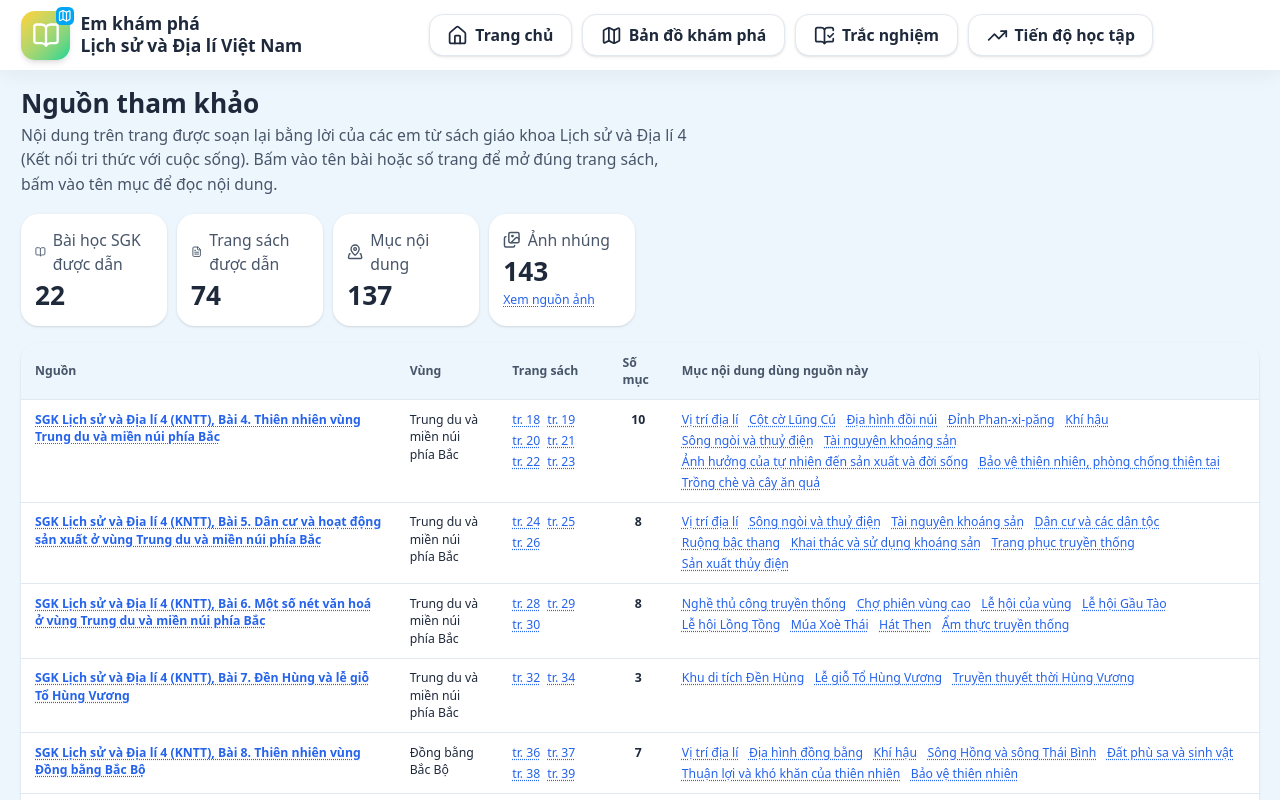
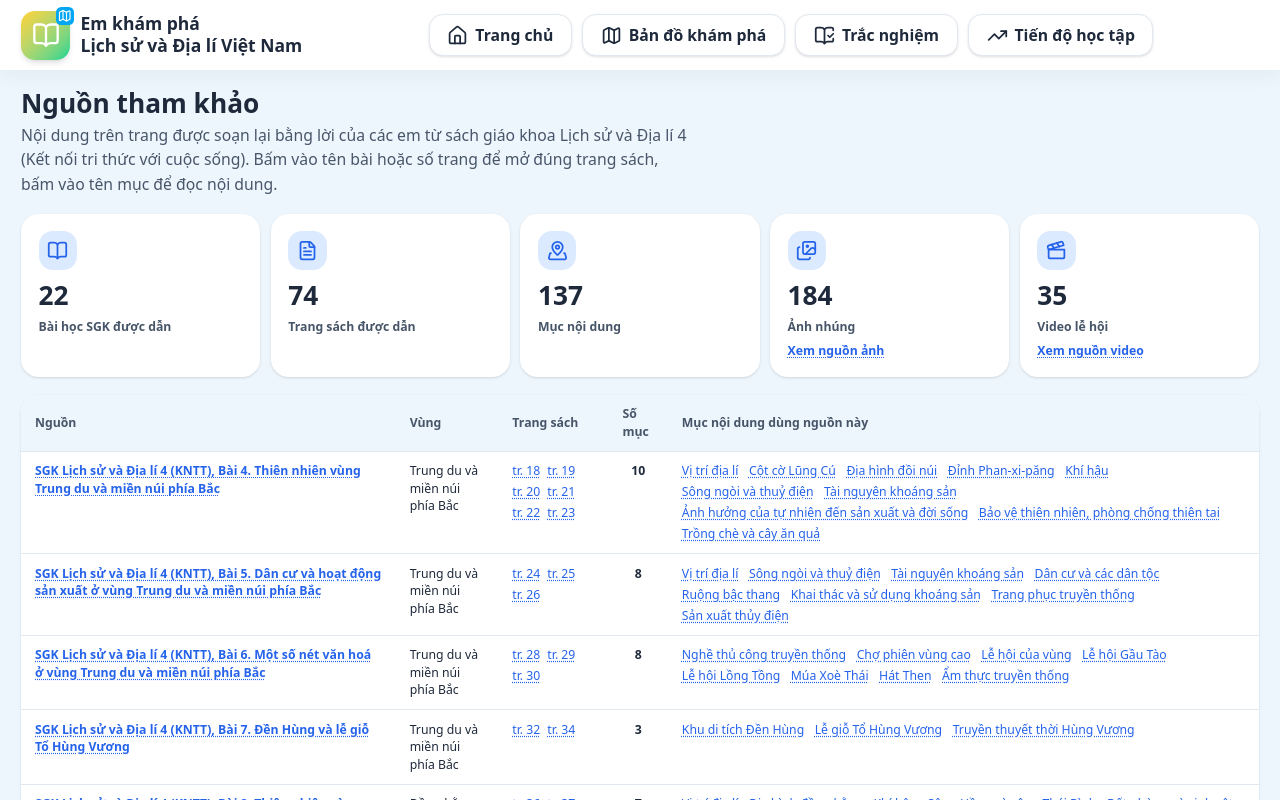
Before and after one commit to lehunghxt/LichSuDiaLy, a React (Vite) app: page /nguon-tham-khao in a window 1280 px wide. Shown: the top 800 px of the page. Built offline with nearby package versions, Linux system fonts and the light colour scheme.

Commit message:
style: thẻ số liệu trang Nguồn tham khảo cùng kiểu trang Tiến độ; đếm cả ảnh cây trồng, thêm số video lễ hội
Co-Authored-By: Claude Opus 5.5 <noreply@anthropic.com>
Claude-Session: https://claude.ai/code/session_012f4xp7XG1XzUronaMgvLxb

```diff
--- a/src/pages/sources/SourcesPage.tsx
+++ b/src/pages/sources/SourcesPage.tsx
@@ -1,12 +1,14 @@
-import { BookOpen, FileText, Images, MapPinned } from 'lucide-react'
+import { BookOpen, Clapperboard, FileText, Images, MapPinned, type LucideIcon } from 'lucide-react'
 import { useEffect, useState, type ReactNode } from 'react'
 import { Link } from 'react-router'
 import { EmptyState, LoadingState } from '../../components/ui/states'
 import { repository } from '../../features/content'
 import { imageLibrary } from '../../features/images'
+import { loadProduce } from '../../features/produce'
 import { collectSources, type SourceRow } from '../../features/sources'
+import { loadFestivalVideos } from '../../features/videos'
 import { SGK_URL, sgkPageUrl } from '../../lib/sources'
-import { GRID } from '../../components/ui/grid'
+import { GRID_FILL } from '../../components/ui/grid'
 
 const external = { target: '_blank', rel: 'noopener noreferrer' } as const
 const link = 'text-primary underline decoration-dotted underline-offset-2 hover:text-primary-dark'
@@ -15,6 +17,7 @@ interface SourcesData {
   rows: SourceRow[]
   itemCount: number
   imageCount: number
+  videoCount: number
 }
 
 async function loadSources(): Promise<SourcesData> {
@@ -24,11 +27,23 @@ async function loadSources(): Promise<SourcesData> {
     const content = contents[i]
     return content ? [{ regionId: r.id, regionName: r.name, items: content.items }] : []
   })
-  const images = await imageLibrary.loadAll().catch(() => [])
+  // ảnh địa danh + ảnh cây trồng, video lễ hội: phần thêm, lỗi tải thì tính là 0
+  const [images, cropImages, videos] = await Promise.all([
+    imageLibrary.loadAll().catch(() => []),
+    loadProduce().then(
+      (p) => p.crops.length,
+      () => 0,
+    ),
+    loadFestivalVideos().then(
+      (v) => v.all.length,
+      () => 0,
+    ),
+  ])
   return {
     rows: collectSources(withItems),
     itemCount: withItems.reduce((n, r) => n + r.items.length, 0),
-    imageCount: images.length,
+    imageCount: images.length + cropImages,
+    videoCount: videos,
   }
 }
 
@@ -63,21 +78,18 @@ export default function SourcesPage() {
         <EmptyState title="Chưa có nguồn tham khảo" description="Nội dung đang được giáo viên duyệt." />
       ) : (
         <>
-          <ul aria-label="Tổng quan nguồn tham khảo" className={`${GRID.xs} gap-3`}>
-            <Stat
-              icon={<BookOpen aria-hidden className="size-5" />}
-              label="Bài học SGK được dẫn"
-              value={data.rows.filter((r) => r.url === SGK_URL).length}
-            />
-            <Stat
-              icon={<FileText aria-hidden className="size-5" />}
-              label="Trang sách được dẫn"
-              value={new Set(data.rows.flatMap((r) => r.pages)).size}
-            />
-            <Stat icon={<MapPinned aria-hidden className="size-5" />} label="Mục nội dung" value={data.itemCount} />
-            <Stat icon={<Images aria-hidden className="size-5" />} label="Ảnh nhúng" value={data.imageCount}>
-              <Link to="/nguon-anh" className={`${link} text-sm`}>
+          <ul aria-label="Tổng quan nguồn tham khảo" className={`${GRID_FILL.xs} gap-3`}>
+            <Stat icon={BookOpen} label="Bài học SGK được dẫn" value={data.rows.filter((r) => r.url === SGK_URL).length} />
+            <Stat icon={FileText} label="Trang sách được dẫn" value={new Set(data.rows.flatMap((r) => r.pages)).size} />
+            <Stat icon={MapPinned} label="Mục nội dung" value={data.itemCount} />
+            <Stat icon={Images} label="Ảnh nhúng" value={data.imageCount}>
+              <Link to="/nguon-anh" className={`${link} text-sm font-semibold`}>
                 Xem nguồn ảnh
+              </Link>
+            </Stat>
+            <Stat icon={Clapperboard} label="Video lễ hội" value={data.videoCount}>
+              <Link to="/nguon-anh" className={`${link} text-sm font-semibold`}>
+                Xem nguồn video
               </Link>
             </Stat>
           </ul>
@@ -146,14 +158,15 @@ export default function SourcesPage() {
   )
 }
 
-function Stat({ icon, label, value, children }: { icon: ReactNode; label: string; value: number; children?: ReactNode }) {
+/** Ô số liệu cùng kiểu với trang Tiến độ: icon trong ô tròn, số lớn, nhãn ngắn bên dưới (nhãn xuống dòng không làm lệch số) */
+function Stat({ icon: Icon, label, value, children }: { icon: LucideIcon; label: string; value: number; children?: ReactNode }) {
   return (
-    <li className="flex flex-col gap-1 rounded-card bg-surface p-4 shadow-sm">
-      <span className="flex items-center gap-2 text-muted">
-        {icon}
-        <span>{label}</span>
+    <li className="flex flex-col gap-2 rounded-card bg-surface p-5 shadow-sm">
+      <span className="mb-1 grid size-11 shrink-0 place-items-center rounded-2xl bg-primary-soft">
+        <Icon aria-hidden className="size-6 text-primary" />
       </span>
-      <span className="text-3xl font-bold">{value}</span>
+      <span className="text-3xl font-extrabold leading-9">{value}</span>
+      <p className="text-sm font-semibold leading-snug text-muted">{label}</p>
       {children}
     </li>
   )
```
Also changed, not shown: 1 other file (tests, documents, lock files or other folders).
